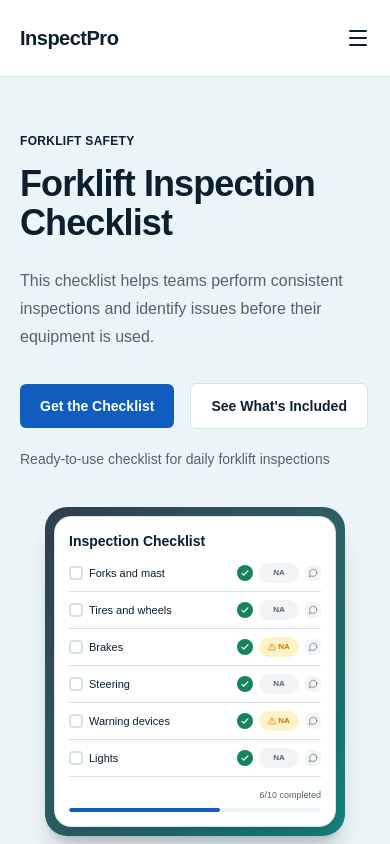
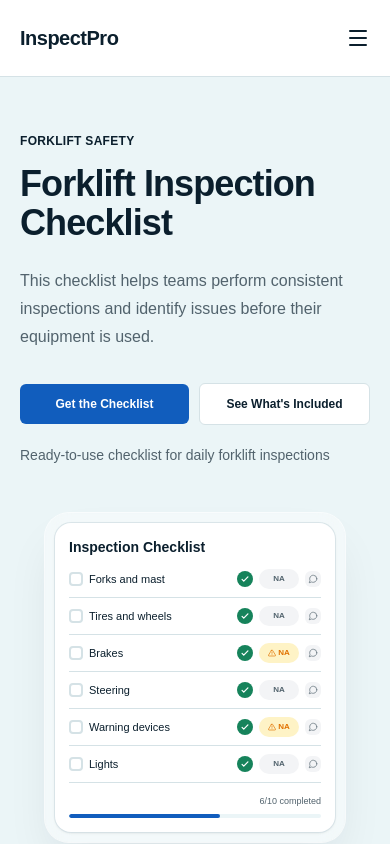
Before and after one commit to NileshJadhav1312/Forklift-Inspection, a Next.js app: page / in a window 390 px wide. Shown: the top 844 px of the page. Built offline with nearby package versions, Linux system fonts and the light colour scheme.

Commit message:
style: display blue section on desktop only and align hero buttons in one row on mobile

```diff
--- a/src/components/Hero.tsx
+++ b/src/components/Hero.tsx
@@ -27,8 +27,29 @@ const items = [
 
 export default function Hero() {
   return (
-    <section className="bg-surface">
-      <div className="mx-auto grid max-w-7xl grid-cols-1 items-center gap-12 px-5 py-14 sm:px-6 md:py-16 lg:grid-cols-2 lg:gap-16 lg:px-8 lg:py-20">
+    <section className="relative overflow-hidden bg-surface">
+      {/* =========================================
+          DESKTOP-ONLY BLUE BACKGROUND SECTION
+      ========================================= */}
+      <div
+        className="
+          pointer-events-none
+          absolute
+          right-0
+          top-0
+          hidden
+          h-[86%]
+          w-[43%]
+          rounded-bl-[56px]
+          bg-gradient-to-br
+          from-[#063340]
+          to-[#0c4a5c]
+          lg:block
+          xl:w-[45%]
+        "
+      />
+
+      <div className="relative z-10 mx-auto grid max-w-7xl grid-cols-1 items-center gap-12 px-5 py-14 sm:px-6 md:py-16 lg:grid-cols-2 lg:gap-16 lg:px-8 lg:py-20">
         {/* =========================================
             LEFT SIDE - HERO CONTENT
         ========================================= */}
@@ -51,21 +72,27 @@ export default function Hero() {
             identify issues before their equipment is used.
           </p>
 
-          {/* Buttons */}
-          <div className="mt-8 flex flex-wrap items-center gap-4">
+          {/* Buttons (Aligned in one line row on mobile) */}
+          <div className="mt-8 flex flex-row items-center gap-2.5 sm:gap-4">
             <a
               href="#checklist"
-              className="rounded-md
+              className="
+                flex-1
+                rounded-md
                 bg-primary
-                px-5
+                px-3.5
                 py-3
-                text-sm
+                text-center
+                text-xs
                 font-semibold
                 text-white
+                whitespace-nowrap
                 transition
                 hover:opacity-90
+                sm:flex-initial
                 sm:px-6
                 sm:py-3.5
+                sm:text-sm
               "
             >
               Get the Checklist
@@ -74,19 +101,24 @@ export default function Hero() {
             <a
               href="#checklist"
               className="
+                flex-1
                 rounded-md
                 border
                 border-border
                 bg-white
-                px-5
+                px-3.5
                 py-3
-                text-sm
+                text-center
+                text-xs
                 font-semibold
                 text-text-main
+                whitespace-nowrap
                 transition
                 hover:bg-gray-50
+                sm:flex-initial
                 sm:px-6
                 sm:py-3.5
+                sm:text-sm
               "
             >
               See What's Included
@@ -103,40 +135,31 @@ export default function Hero() {
             RIGHT SIDE - CHECKLIST PREVIEW
         ========================================= */}
         <div className="flex justify-center lg:justify-end">
-          <div className="relative w-full max-w-[280px] sm:max-w-sm md:max-w-md">
-            {/* -------------------------------------
-                BACKING CARD (All sides)
-            ------------------------------------- */}
+          <div className="relative w-full max-w-[300px] sm:max-w-sm md:max-w-md">
+            {/* Frosted Glass Outer Container */}
             <div
               className="
-                absolute
-                -inset-2.5
-                rounded-[22px]
-                bg-gradient-to-br
-                from-slate-800
-                to-teal-700
-                opacity-90
-                shadow-xl
-                shadow-slate-900/15
-                sm:-inset-3.5
-                sm:rounded-[28px]
+                rounded-3xl
+                bg-white/40
+                p-2.5
+                backdrop-blur-md
+                ring-1
+                ring-white/70
+                shadow-2xl
+                shadow-slate-900/10
+                sm:p-3.5
               "
-            />
-
-            {/* -------------------------------------
-                MAIN CHECKLIST CARD
-            ------------------------------------- */}
+            >
+              {/* Main Checklist Card */}
               <div
                 className="
-                relative
                   rounded-2xl
                   bg-white
                   p-3.5
-                shadow-xl
-                shadow-slate-900/10
+                  shadow-sm
                   ring-1
-                ring-border
-                sm:rounded-3xl
+                  ring-border/80
+                  sm:rounded-[22px]
                   sm:p-5
                   md:p-6
                 "
@@ -349,6 +372,7 @@ export default function Hero() {
           </div>
         </div>
       </div>
+    </div>
 
       {/* =========================================
           TRUSTED TEAMS
```
Lines whose indentation alone changed are shown as unchanged.
